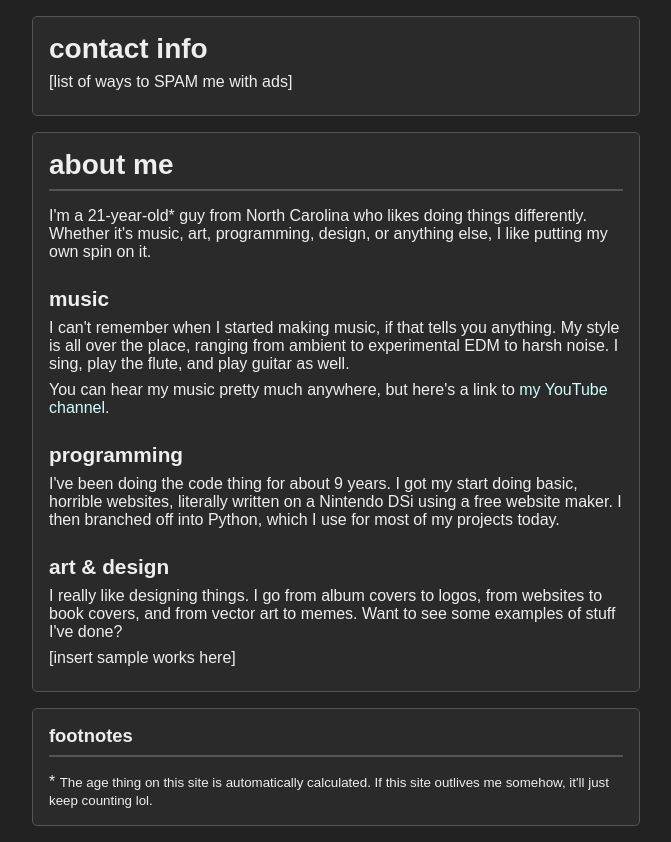
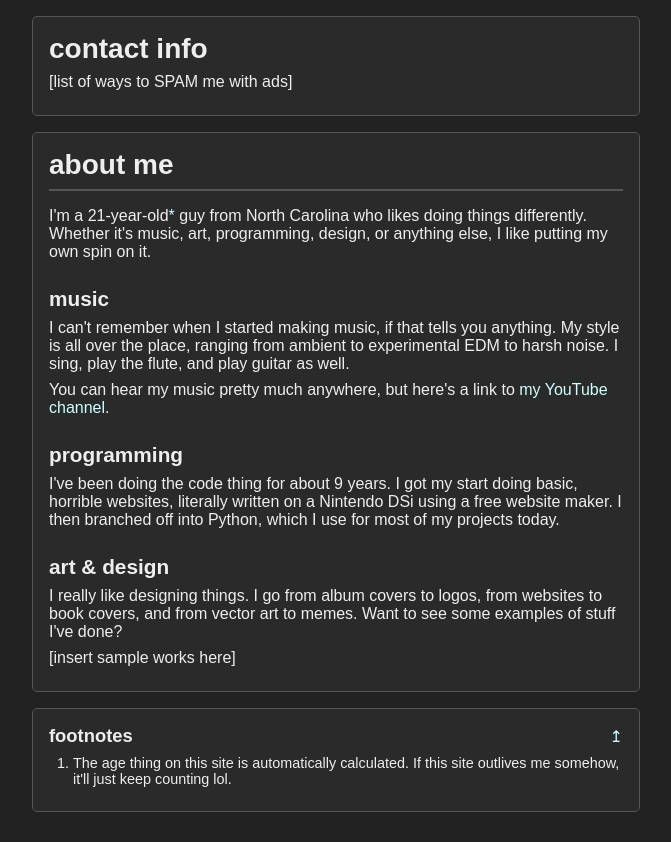
Before and after one commit to piccoloser/piccoloser, a Flask app: template app/templates/about.html in a window 1280 px wide. Shown: the part 48-890 px from the top of the page, without its empty margins (304-975 px from the left). After the commit the page ends 860 px from the top, so only its background shows below. Run offline with Flask 2, Linux system fonts and the light colour scheme; the template is opened without the code that fills it, so the values that code supplies are empty.

Commit message:
Add topLinks

```diff
--- a/app/routes.py
+++ b/app/routes.py
@@ -8,11 +8,11 @@
     return render_template("index.html")
 
 
-@app.route("/about.html")
+@app.route("/about")
 def about():
     return render_template("about.html")
 
 
-@app.route("/blog.html")
+@app.route("/blog")
 def blog():
     return render_template("blog.html")
--- a/app/static/main.css
+++ b/app/static/main.css
@@ -66,6 +66,21 @@
 
     list-style-type: none;
 }
+
+/* $ CLASS */
+
+.footnotes li { font-size: .9rem; }
+
+.top-link {
+    content: "\21a5";
+
+    float: right;
+    line-height: 1.5rem;
+
+    color: var(--link);
+    cursor: pointer;
+}
+.top-link:hover { color: var(--link-hover); }
 
 /* $ TAG */
 
--- a/app/static/script.js
+++ b/app/static/script.js
@@ -7,6 +7,21 @@
     let year = ageDate.getUTCFullYear();
 
     return year - 1970;
+}
+
+function topLinks() {
+    for (const link of document.querySelectorAll(".top-link")) {
+        link.innerHTML = "\u21a5"
+        link.addEventListener("click", () => {
+            window.scrollTo(0, 0);
+            history.pushState(
+                "",
+                document.title,
+                window.location.pathname
+                + window.location.search
+            );
+        });
+    }
 }
 
 const vars = {
@@ -19,3 +34,5 @@
         item.innerHTML = vars[k];
     }
 }
+
+topLinks()
--- a/app/templates/about.html
+++ b/app/templates/about.html
@@ -11,13 +11,13 @@
     <section>
         <h1>About Me</h1><hr>
 
-        <p>I'm a <span class="myAge"></span>-year-old&ast; guy from North Carolina who likes doing things differently. Whether it's music, art, programming, design, or anything else, I like putting my own spin on it.</p>
+        <p>I'm a <span class="myAge"></span>-year-old<a href="#footnote1">&ast;</a> guy from North Carolina who likes doing things differently. Whether it's music, art, programming, design, or anything else, I like putting my own spin on it.</p>
 
         <br>
         <h2>Music</h2>
         <p>I can't remember when I started making music, if that tells you anything. My style is all over the place, ranging from ambient to experimental EDM to harsh noise. I sing, play the flute, and play guitar as well.</p>
 
-        <p>You can hear my music pretty much anywhere, but here's a link to <a href="https://www.youtube.com/endvisible">my YouTube channel</a>.</p>
+        <p>You can hear my music pretty much anywhere, but here's a link to <a href="https://www.youtube.com/endvisible" target="_blank">my YouTube channel</a>.</p>
 
         <br>
         <h2>Programming</h2>
@@ -29,11 +29,13 @@
 
         <p>[insert sample works here]</p>
     </section>
-    <section class="clear">
+    <section class="clear footnotes">
+        <span class="top-link"></span>
         <h3>Footnotes</h3>
-        <hr>
 
-        &ast; <small>The age thing on this site is automatically calculated. If this site outlives me somehow, it'll just keep counting lol.</small>
+        <ol>
+            <li id="footnote1">The age thing on this site is automatically calculated. If this site outlives me somehow, it'll just keep counting lol.</li>
+        </ol>
     </section>
 </main>
 
```
